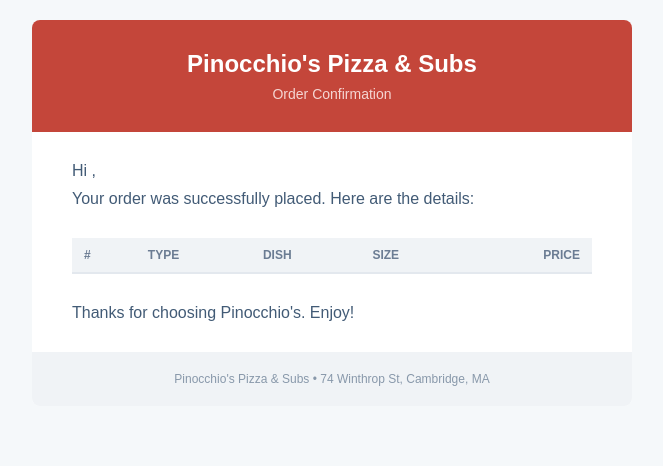
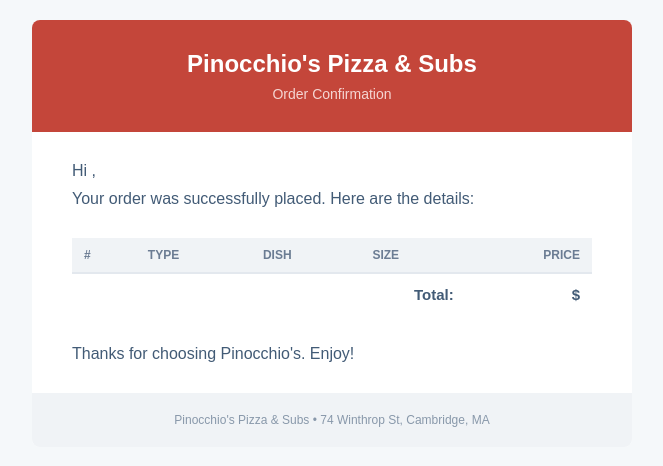
Before and after one commit to danielfeloiola/pizza, a Django app: template orders/templates/email-receipt.html in a window 1280 px wide. Shown: the top 466 px of the page, without its empty margins (308-971 px from the left). Run offline with Django 3.2, Linux system fonts and the light colour scheme; the template is opened without the code that fills it, so the values that code supplies are empty.

Commit message:
Order confirmation email now also has the total

```diff
--- a/orders/templates/email-receipt.html
+++ b/orders/templates/email-receipt.html
@@ -86,6 +86,12 @@
 										<td style="padding: 12px; color: #425b76; font-size: 14px; border-bottom: 1px solid #e3e8ee; vertical-align: top; text-align: right;">${{ item.price|floatformat:2 }}</td>
 									</tr>
 									{% endfor %}
+
+									<!-- Total Row -->
+									<tr>
+										<td colspan="4" style="padding: 12px; color: #425b76; font-size: 15px; font-weight: bold; text-align: right;">Total:</td>
+										<td style="padding: 12px; color: #425b76; font-size: 15px; font-weight: bold; text-align: right;">${{ cart_total|floatformat:2 }}</td>
+									</tr>
 								</table>
 							</td>
 						</tr>
--- a/orders/views.py
+++ b/orders/views.py
@@ -333,6 +333,7 @@ def cart(request):
             d = {
                 'username': username,
                 "CartItems": cart.item.all(),
+                "cart_total": user.cart_total,
             }
             subject, from_email, to = "Your Pinocchio's order", "Pinocchio's Pizza <" + os.getenv("DEFAULT_FROM_EMAIL") + ">", email
             html_content = html_template.render(d)
```
